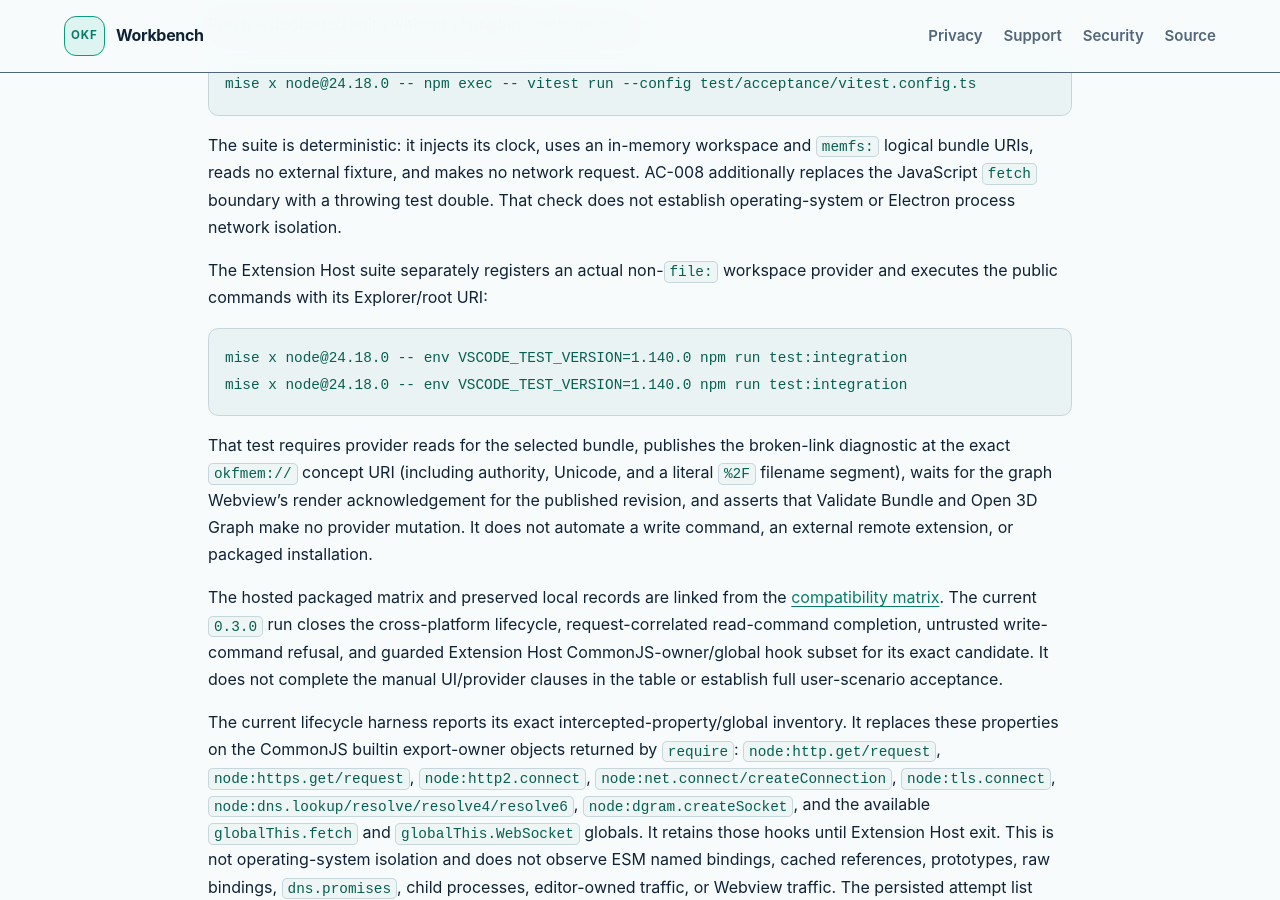
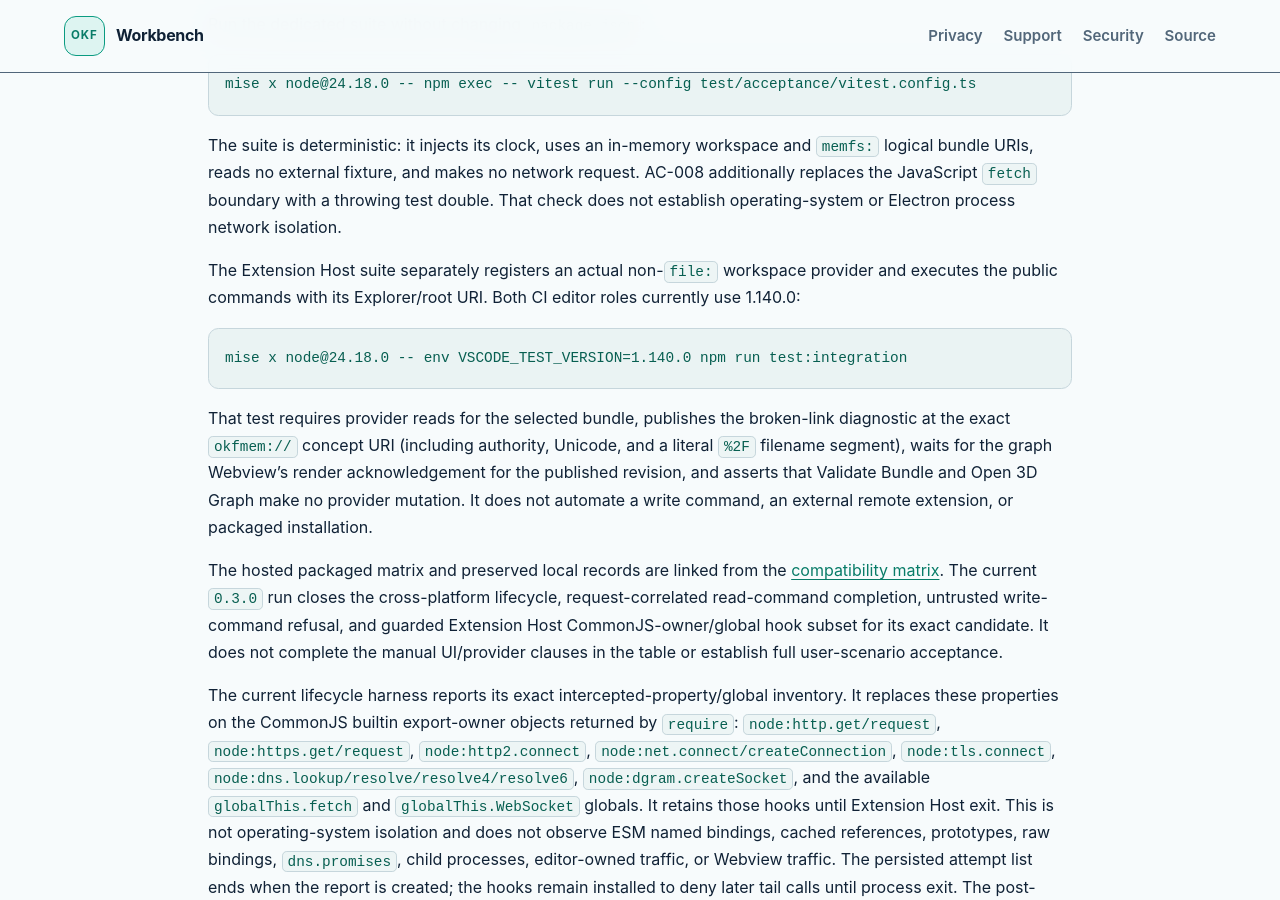
Before and after one commit to koizumikento/okf-workbench, a Jekyll site: the page built from docs/acceptance-evidence.md, in a window 1280 px wide and 900 px high, scrolled down 3211 px. Built offline with Jekyll 4.4.1, drawn with Linux system fonts in a browser that asks for light colours; our own code applies the rules of GitHub Pages for plain Markdown files.

Commit message:
docs: clarify shared editor test pin and runtime baseline

````diff
--- a/docs/acceptance-evidence.md
+++ b/docs/acceptance-evidence.md
@@ -87,10 +87,9 @@ mise x node@24.18.0 -- npm exec -- vitest run --config test/acceptance/vitest.co
 The suite is deterministic: it injects its clock, uses an in-memory workspace and `memfs:` logical bundle URIs, reads no external fixture, and makes no network request. AC-008 additionally replaces the JavaScript `fetch` boundary with a throwing test double. That check does not establish operating-system or Electron process network isolation.
 
 The Extension Host suite separately registers an actual non-`file:` workspace provider and executes
-the public commands with its Explorer/root URI:
+the public commands with its Explorer/root URI. Both CI editor roles currently use 1.140.0:
 
 ```sh
-mise x node@24.18.0 -- env VSCODE_TEST_VERSION=1.140.0 npm run test:integration
 mise x node@24.18.0 -- env VSCODE_TEST_VERSION=1.140.0 npm run test:integration
 ```
 
````
Also changed, not shown: docs/implementation-environment.md (+1 -1 lines).
